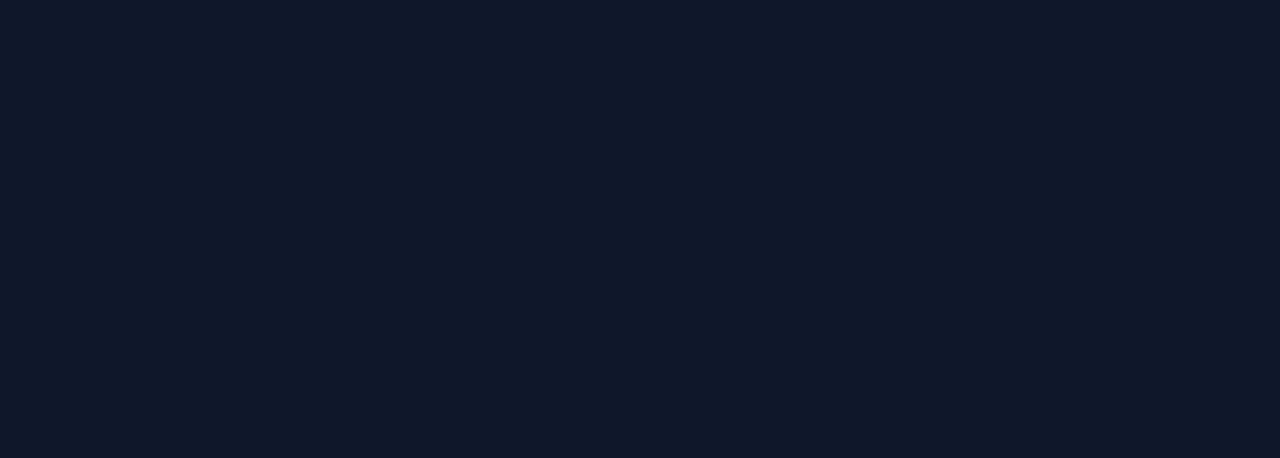
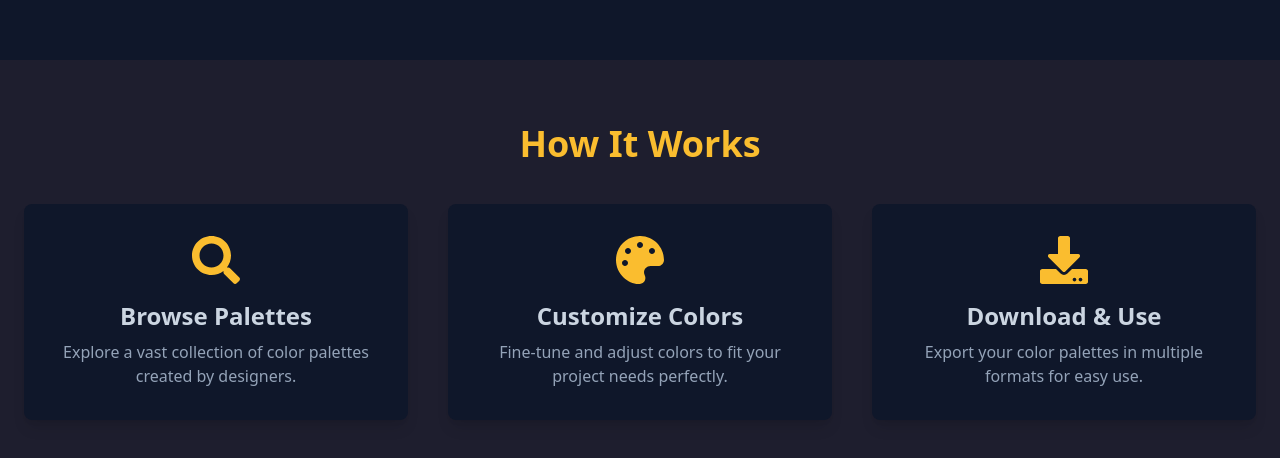
Before and after one commit to JacobSamas/Jake-s-Spectrum-Studio, a Next.js app in the folder frontend/: page / in a window 1280 px wide. Shown: the part 1184-1642 px from the top of the page. Before the commit the page ends 1294 px from the top, so only its background shows below. Built offline with nearby package versions, Linux system fonts and the light colour scheme.

Commit message:
feat: added How It Works section with GSAP animations

```diff
--- a/frontend/src/app/page.tsx
+++ b/frontend/src/app/page.tsx
@@ -1,11 +1,13 @@
 import Hero from '@/components/Hero';
 import ColorPalette from '@/components/ColorPalette';
+import HowItWorks from '@/components/HowItWorks';
 
 export default function Home() {
   return (
     <main className="flex flex-col items-center justify-between">
       <Hero />
       <ColorPalette />
+      <HowItWorks />
     </main>
   );
 }
--- /dev/null
+++ b/frontend/src/components/HowItWorks.tsx
@@ -0,0 +1,71 @@
+'use client';
+
+import { useEffect, useRef } from 'react';
+import { gsap } from 'gsap';
+import { ScrollTrigger } from 'gsap/ScrollTrigger';
+import { FaSearch, FaPalette, FaDownload } from 'react-icons/fa';
+
+gsap.registerPlugin(ScrollTrigger);
+
+const steps = [
+  {
+    title: 'Browse Palettes',
+    description: 'Explore a vast collection of color palettes created by designers.',
+    icon: <FaSearch className="text-5xl text-secondary" />,
+  },
+  {
+    title: 'Customize Colors',
+    description: 'Fine-tune and adjust colors to fit your project needs perfectly.',
+    icon: <FaPalette className="text-5xl text-secondary" />,
+  },
+  {
+    title: 'Download & Use',
+    description: 'Export your color palettes in multiple formats for easy use.',
+    icon: <FaDownload className="text-5xl text-secondary" />,
+  },
+];
+
+const HowItWorks = () => {
+  const sectionRef = useRef<HTMLDivElement>(null);
+
+  useEffect(() => {
+    gsap.fromTo(
+      sectionRef.current,
+      { opacity: 0, y: 50 },
+      {
+        opacity: 1,
+        y: 0,
+        duration: 1.5,
+        ease: 'power3.out',
+        scrollTrigger: {
+          trigger: sectionRef.current,
+          start: 'top 80%',
+        },
+      }
+    );
+  }, []);
+
+  return (
+    <section ref={sectionRef} className="py-16 bg-primary text-textLight">
+      <div className="max-w-7xl mx-auto px-6">
+        <h2 className="text-4xl font-bold text-center text-secondary mb-10">
+          How It Works
+        </h2>
+        <div className="grid grid-cols-1 md:grid-cols-3 gap-10">
+          {steps.map((step, index) => (
+            <div
+              key={index}
+              className="p-8 bg-background rounded-lg shadow-lg flex flex-col items-center text-center transform transition-all duration-300 hover:scale-105"
+            >
+              {step.icon}
+              <h3 className="text-2xl font-bold mt-4">{step.title}</h3>
+              <p className="mt-2 text-textDark">{step.description}</p>
+            </div>
+          ))}
+        </div>
+      </div>
+    </section>
+  );
+};
+
+export default HowItWorks;
```
